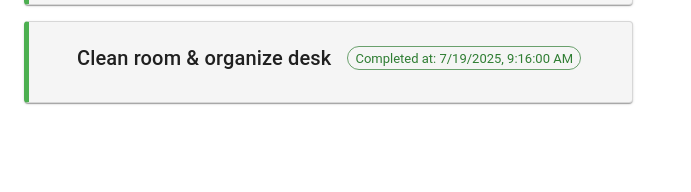
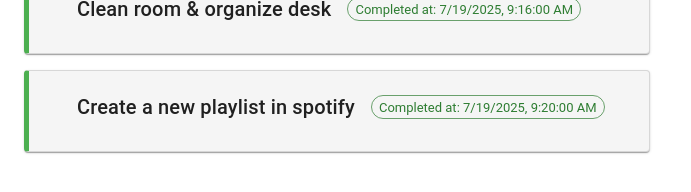
Before and after one commit to CodeNova-Technologies/To-Do-App-New, a React (Vite) app: page / in a window 1280 px wide. Shown: the part 520-712 px from the top of the page, without its empty margins (0-691 px from the left). Built offline with nearby package versions, Linux system fonts and the light colour scheme; some icons are missing.

Commit message:
improve CompletedTasksPage component for better UI

```diff
--- a/src/pages/completedtasks/CompletedTasksPage.jsx
+++ b/src/pages/completedtasks/CompletedTasksPage.jsx
@@ -30,6 +30,11 @@ const dummyCompletedTasks = [
     text: "Clean room & organize desk",
     completedAt: new Date("2025-07-19T09:16:00"),
   },
+  {
+    id: 5,
+    text: "Create a new playlist in spotify",
+    completedAt: new Date("2025-07-19T09:20:00"),
+  },
 ];
 
 const CompletedTasksPage = () => {
```
